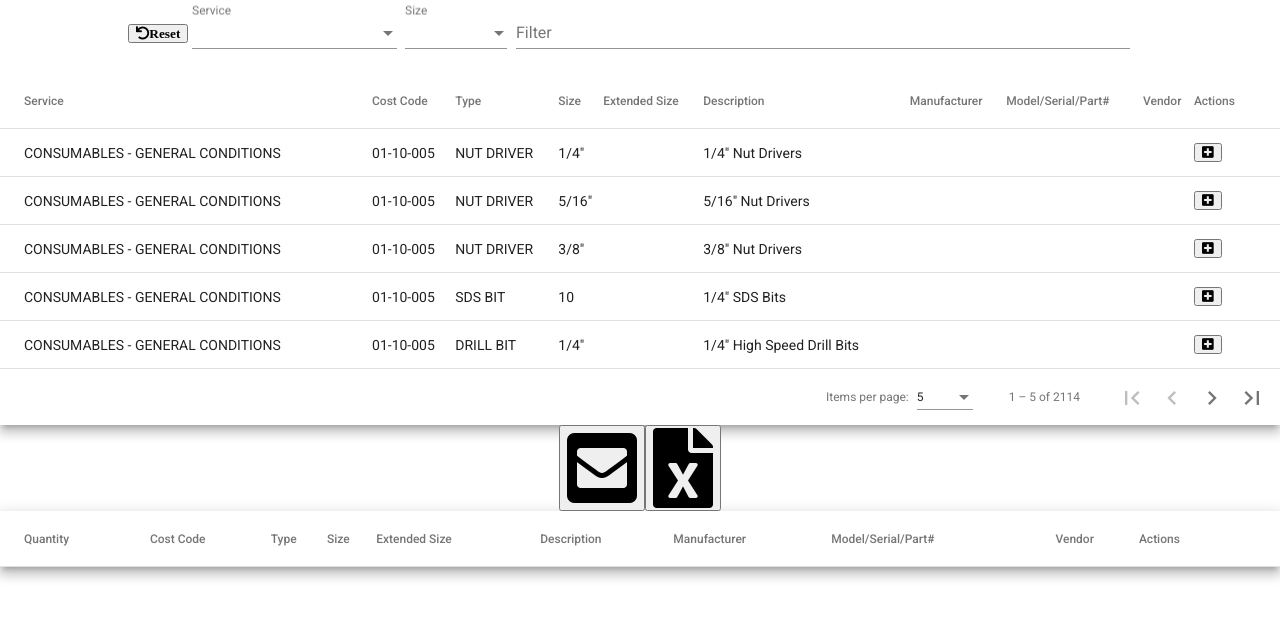
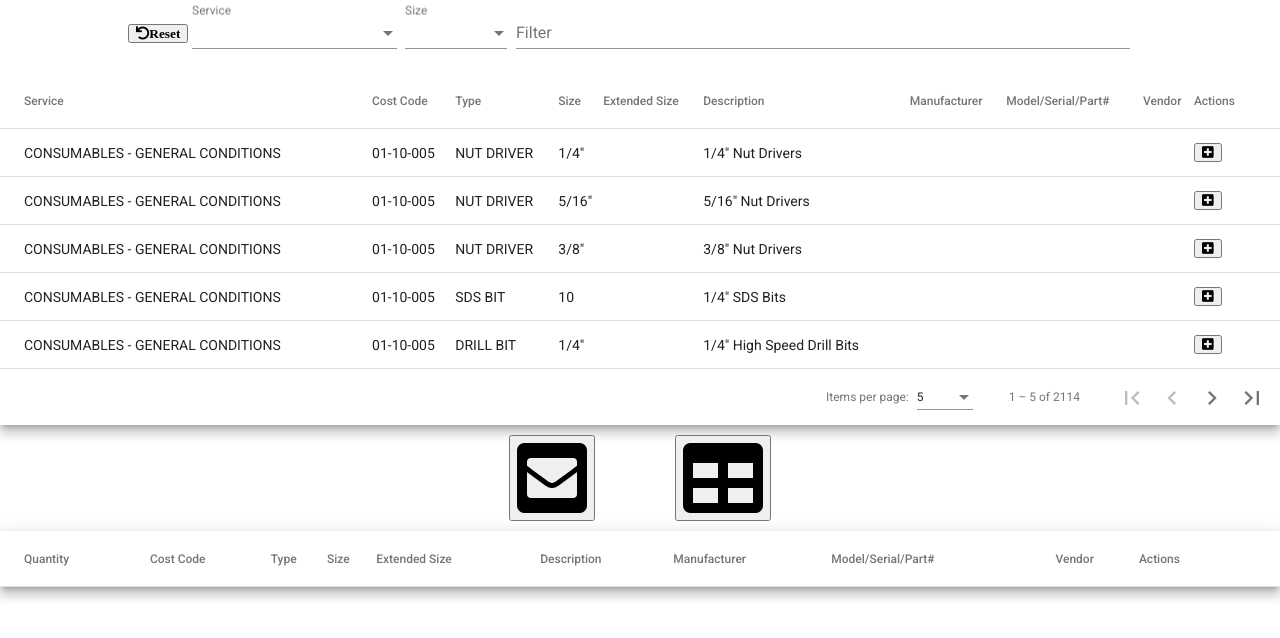
Before and after one commit to bt5e/price-list-email, an Angular app: page / in a window 1280 px wide. Shown: the top 638 px of the page. Built offline with nearby package versions, Linux system fonts and the light colour scheme.

Commit message:
added spacing between download buttons

```diff
--- a/src/app/items/items.component.css
+++ b/src/app/items/items.component.css
@@ -28,4 +28,8 @@ table {
 
 .download-buttons {
   font-size: 0.5rem;
+  margin: 10px;
 }
+.download-button-spacer {
+  width:  5rem;
+}
--- a/src/app/items/items.component.html
+++ b/src/app/items/items.component.html
@@ -79,7 +79,8 @@
 
 <div class="center download-buttons">
   <button class="fas fa-envelope-square fa-10x" mat-button (click)="downloadEmail()"></button>
-  <button class="fas fas fa-file-excel fa-10x" mat-button (click)="downloadExcel()"></button>
+  <div class="download-button-spacer"></div>
+  <button class="fas fas fa-table fa-10x" mat-button (click)="downloadExcel()"></button>
 </div>
 
 <div class="mat-elevation-z8">
```
